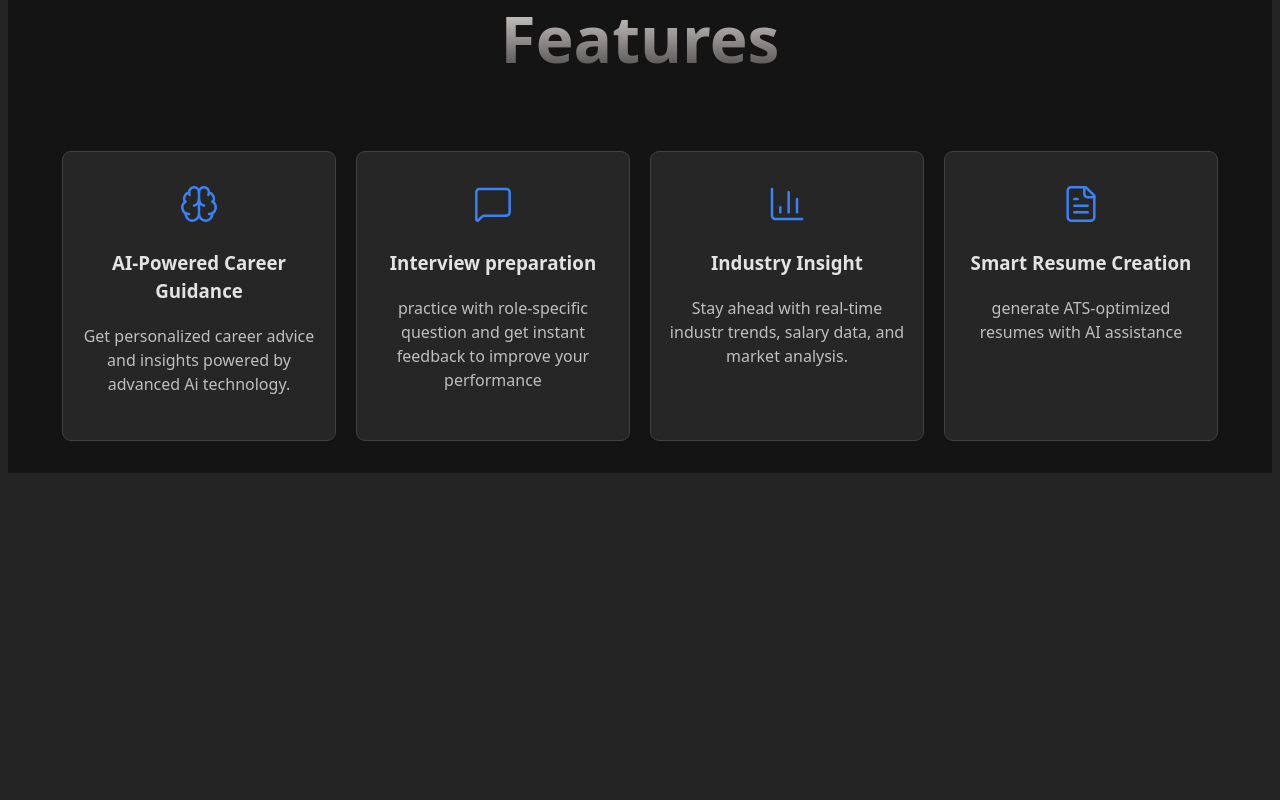
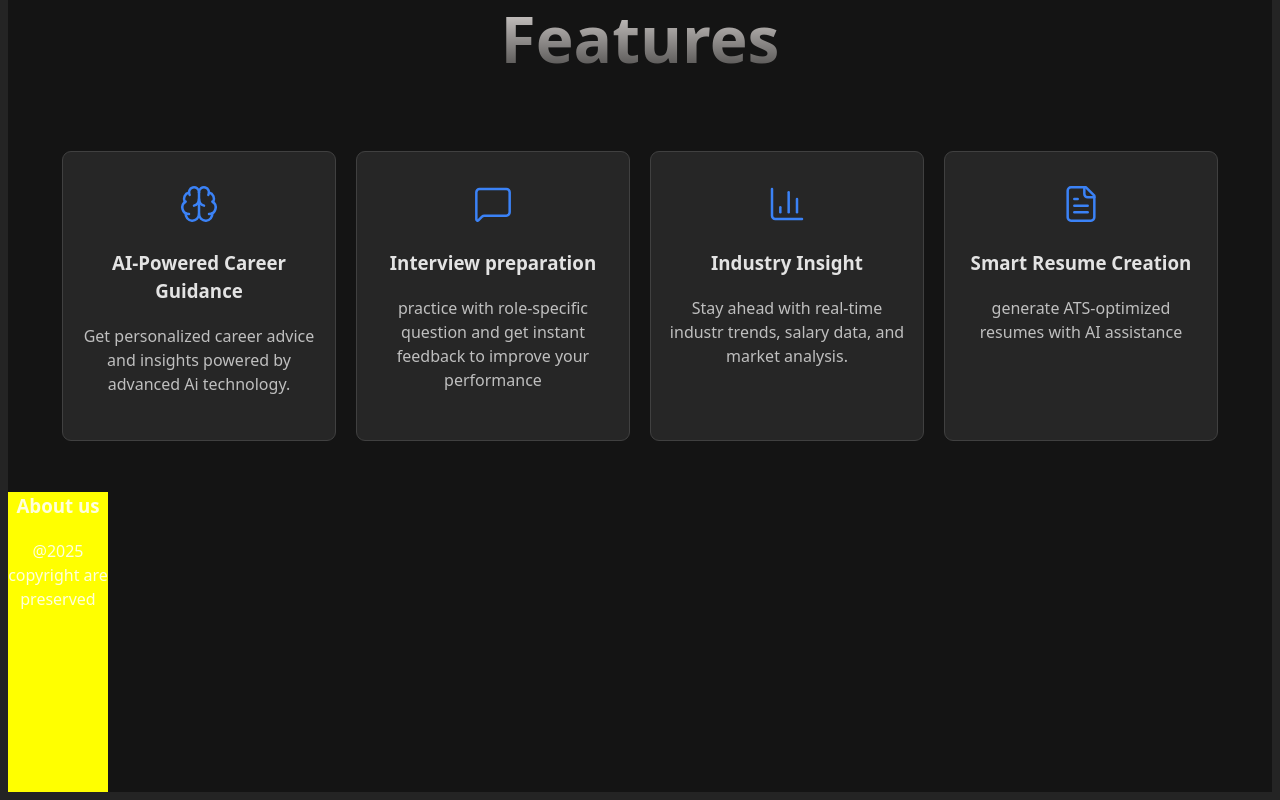
Before and after one commit to Banshal-Yadav/careerGuide, a React (Vite) app: page / in a window 1280 px wide. Shown: the part 712-1512 px from the top of the page. Before the commit the page ends 1193 px from the top, so only its background shows below. Built offline with nearby package versions, Linux system fonts and the light colour scheme.

Commit message:
add: added footer component

```diff
--- a/src/App.jsx
+++ b/src/App.jsx
@@ -2,9 +2,10 @@ import './App.css'
 import Navbar from './Navbar';
 import Pgtitle from './pgTitle';
 import GetStartBtn from './GetStartBtn';
-import Chip from "./Chip";
 import Feature from './Feature';
 import Chiptab from './Chiptab';
+import Footer from './footer.jsx';
+
 function App() {
   return (
     <div>
@@ -44,6 +45,7 @@ function App() {
           c6="Health Informatics"
         />
       <Feature />
+      <Footer />
     </div>
   );
 }
--- /dev/null
+++ b/src/footer.css
@@ -0,0 +1,5 @@
+.footer{
+    background-color:yellow;
+    width:100px;
+    height:300px;
+}
--- /dev/null
+++ b/src/footer.jsx
@@ -0,0 +1,11 @@
+import "./footer.css"
+function Footer(){
+    return(
+       <div className="footer">
+        <h3>About  us</h3>
+        <p>@2025 copyright are preserved</p>
+        </div>
+    );
+
+}
+export default Footer;
```
